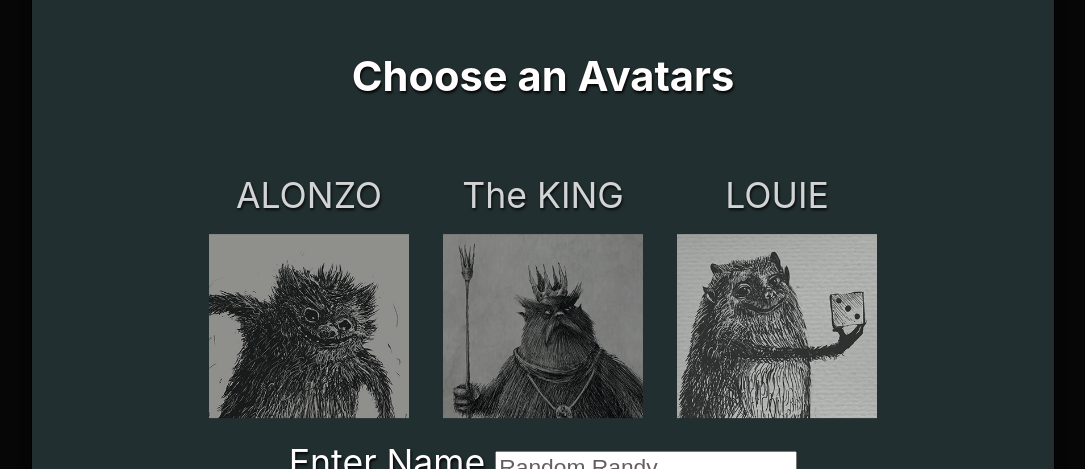
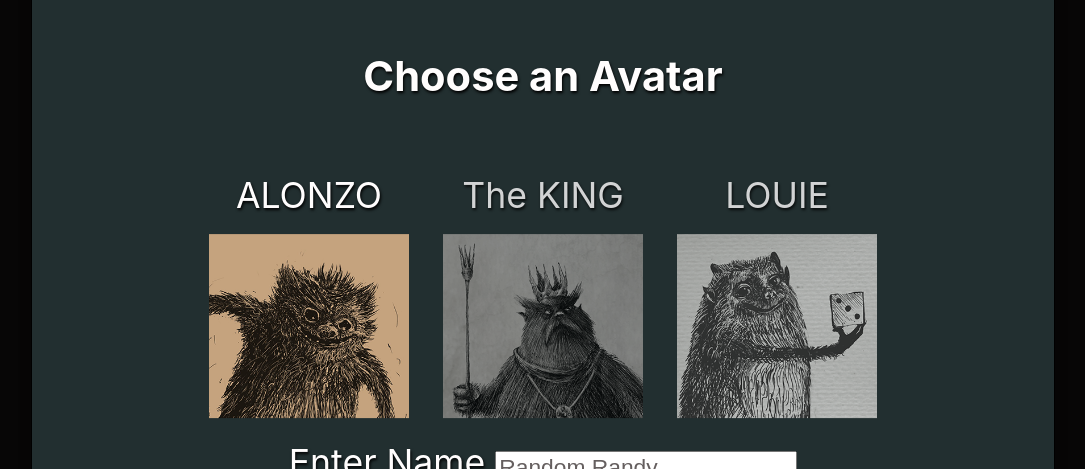
Before and after one commit to dankarger/mid-project-game, a React (Create React App) app: page /create in a window 1280 px wide. Shown: the top 469 px of the page, without its empty margins (97-1182 px from the left). Built offline with nearby package versions, Linux system fonts and the light colour scheme; no server answers.

Commit message:
add selected div create page 3

```diff
--- a/src/pages/CreatePlayerPage/CreatePlayerPage.jsx
+++ b/src/pages/CreatePlayerPage/CreatePlayerPage.jsx
@@ -13,7 +13,7 @@ const CreatePlayerPage=({callback})=>{
     const[avatarInputValue,setAvatarInputValue] = useState('ALONZO');
     const[playersList,setPlayersList] = useState([]);
     const[isDropDownMenu,setIsDropDownMenu] = useState(false)
-    const[selectedAvatar,setSelectedAvatar]=useState('div1')
+    const[selectedAvatar,setSelectedAvatar]=useState('ALONZO')
 
 
 
@@ -47,7 +47,6 @@ const CreatePlayerPage=({callback})=>{
          newPlayer.name=nameInputValue.substr(0,18).toUpperCase()
          newPlayer.avatar = AVATARS[avatarInputValue]
         console.log(AVATARS[avatarInputValue])
-        console.log('newplayer',newPlayer)
         AddPlayer(newPlayer)
        return  newPlayer
     }
@@ -80,7 +79,7 @@ const CreatePlayerPage=({callback})=>{
     return (
         <div className='create-page'>
             {/*<form action="">*/}
-            <h3>Choose an Avatars</h3>
+            <h3>Choose an Avatar</h3>
              <div className='avatars-div'>
                  {/*TODO:make a avatar-img-div component*/}
                  <div className={selectedAvatar==='ALONZO'?'avatar-img-div active':'avatar-img-div '} onClick={()=>handleSelectedAvatarDiv('ALONZO')} id='div1'>
```
